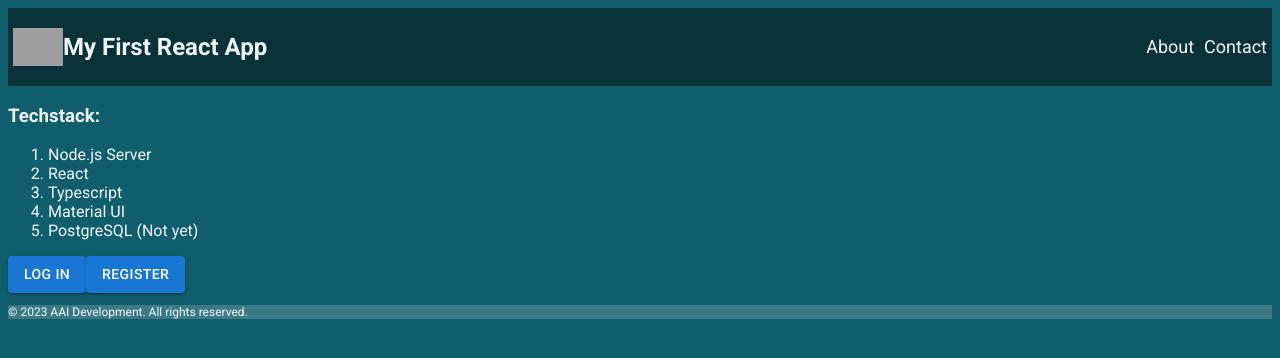
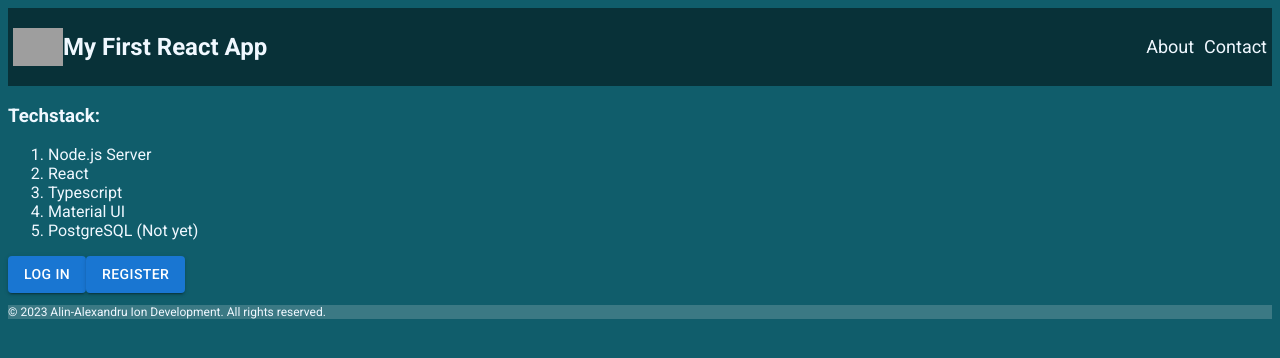
Before and after one commit to Alin-Alexandru-Ion/Social_Media_App, a React (Create React App) app: page / in a window 1280 px wide. Shown: the top 358 px of the page. Built offline with nearby package versions, Linux system fonts and the light colour scheme; grey boxes are pictures that could not be loaded; a web font is replaced by a local one.

Commit message:
Updated Text in Footer.tsx

```diff
--- a/src/Footer.tsx
+++ b/src/Footer.tsx
@@ -4,7 +4,7 @@ import './Footer.css'
 function Footer() {
     return (
       <footer className='footer'>
-        <p className="copyright">© 2023 AAI Development. All rights reserved.</p>
+        <p className="copyright">© 2023 Alin-Alexandru Ion Development. All rights reserved.</p>
       </footer>
     );
   }
```
